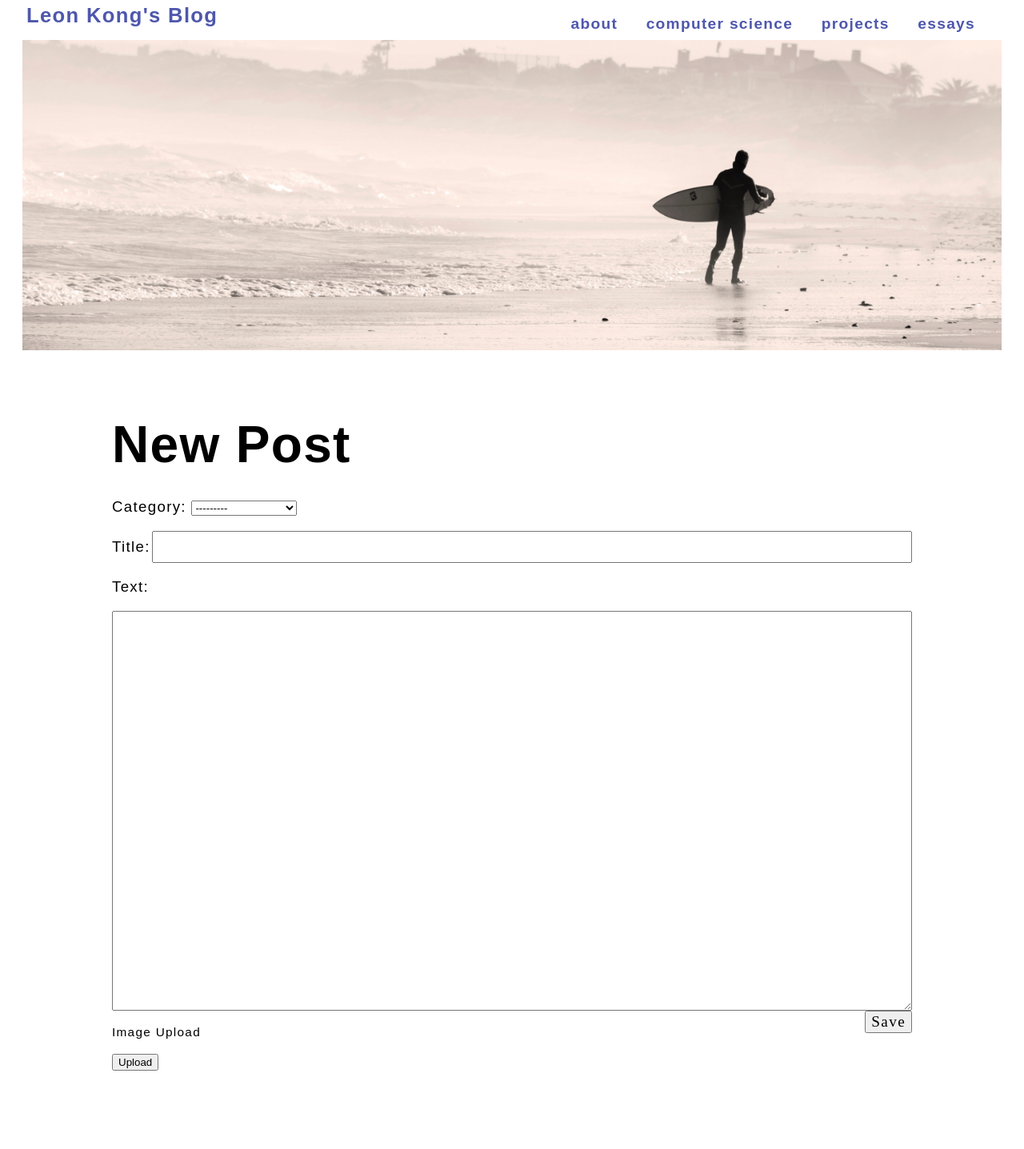
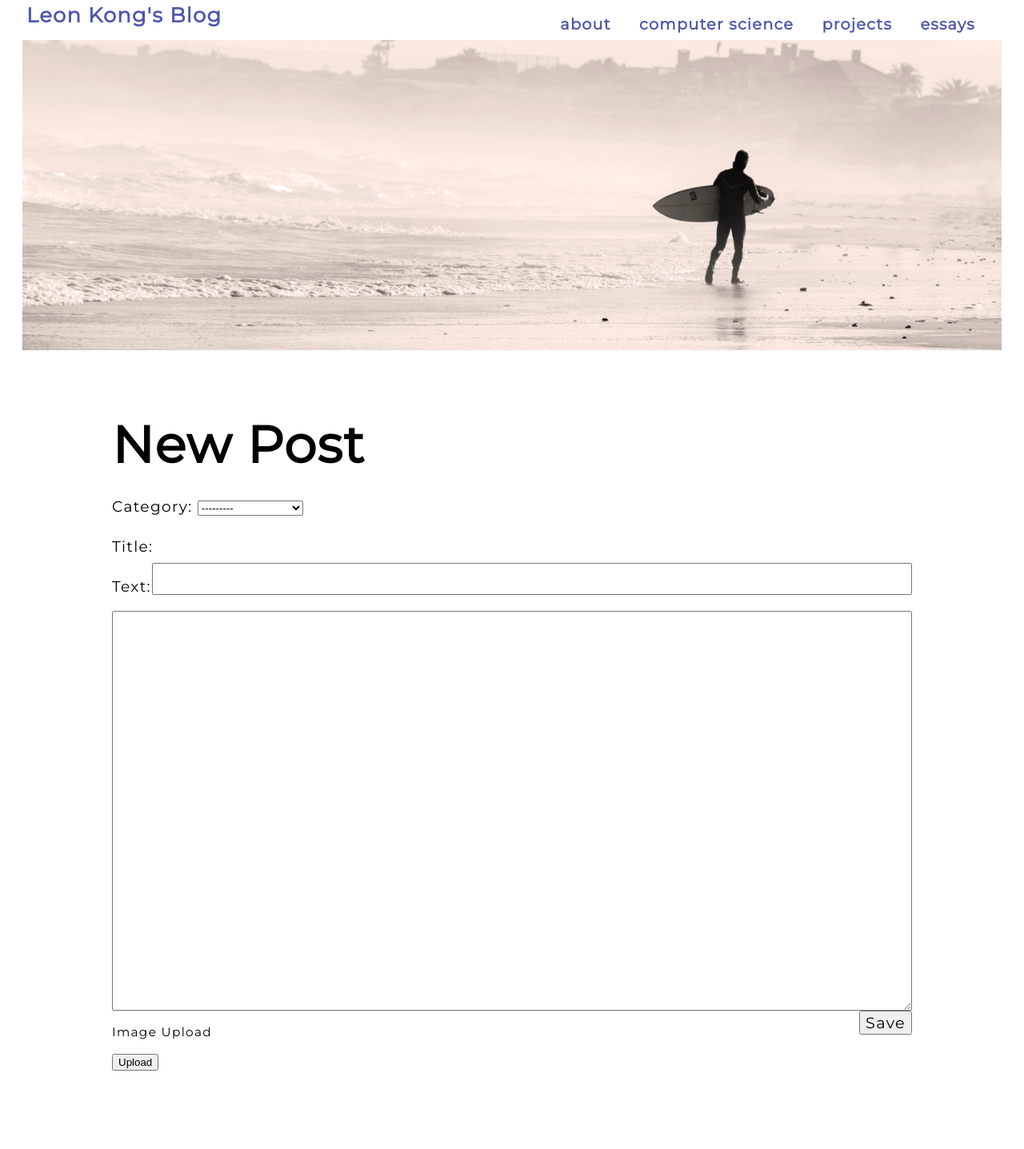
Before and after one commit to ChaeWonKong/myblog, a Django app: page /post/new/ in a window 1280 px wide. Shown: the whole page at 80% size. Run offline with Django 3.2, Linux system fonts and the light colour scheme; parts of the project's set-up code (start-up, migrations or seed data) failed here and were passed over; some libraries are stand-ins or nearby versions.

Commit message:
aws css changes

```diff
--- a/static/css/blog.css
+++ b/static/css/blog.css
@@ -2,7 +2,7 @@
 
 
 body {
-	font-family: sans-serif;
+	font-family: 'Montserrat', 'Gothic A1', sans-serif;
 	margin-top: 0;
 	padding: 0 20px 20px 20px;
 	font-size: 2vw;
@@ -53,14 +53,14 @@ img.delete { width: 2vw; }
 div.edit {
 	height: 40px;
 	float: right;
-	font-family: 'helvetica-neue';
+	font-family: 'Montserrat', 'Gothic A1', sans-serif;
 	letter-spacing: 1pt;
 	font-size: 14pt;
 }
 
 code {
 	font-size: 11pt;
-	font-family: monospace;
+	font-family: 'Montserrat', 'Gothic A1', sans-serif;
 }
 
 /*Menu*/
@@ -231,14 +231,14 @@ div.interaction > div { float: right; }
 
 	button.save {
 		float: right;
-		font-family: 'helvetica-neue';
+		font-family: 'Montserrat', 'Gothic A1', sans-serif;
 		letter-spacing: 1pt;
 		font-size: 1.5vw;
 	}
 
 	code {
 		font-size: 11pt;
-		font-family: monospace;
+		font-family: 'Montserrat', 'Gothic A1', sans-serif;
 	}
 
 
```
